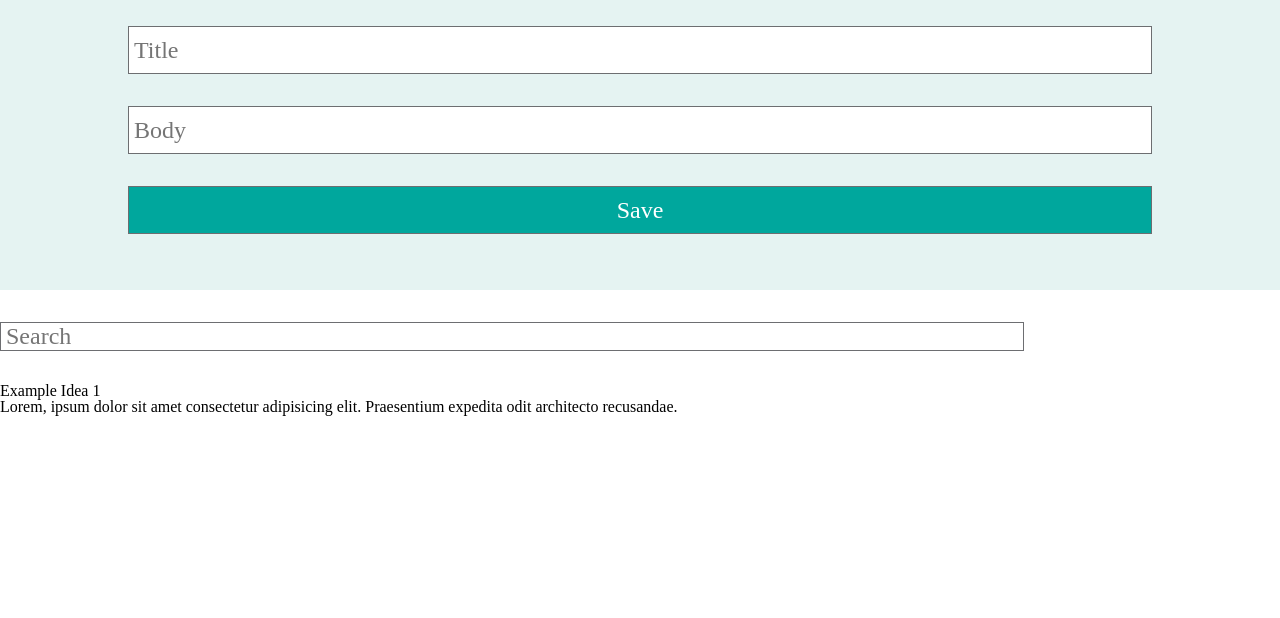
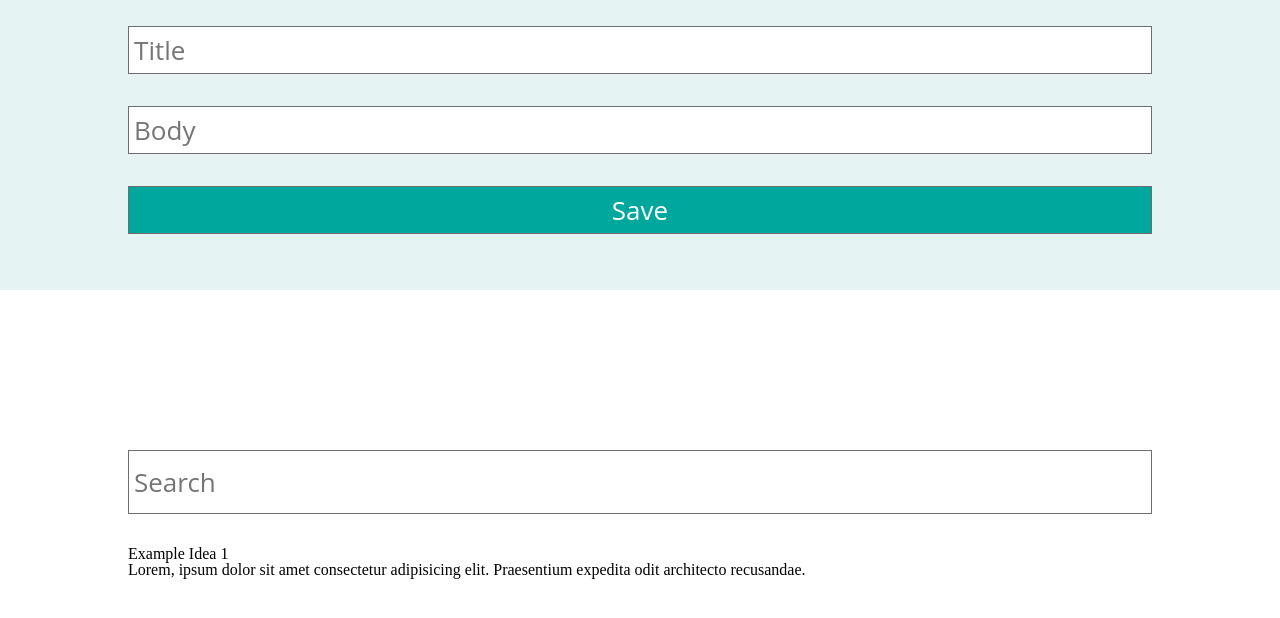
Before and after one commit to Alexbruce1/ideabox, a plain HTML site: page index.html in a window 1280 px wide. Shown: the part 110-728 px from the top of the page. Drawn offline with Linux system fonts and the light colour scheme.

Commit message:
Format search bar size

```diff
--- a/index.html
+++ b/index.html
@@ -8,7 +8,7 @@
 </head>
 <body>
   <main>
-    <form>
+    <form class="main-form">
         <h1 class="idea-logo">idea<span class="box-logo">box</span>
         </h1>
       <input type="text" placeholder="Title">
@@ -17,13 +17,15 @@
     </form>
   </main>
   <section>
-    <form>
-      <input type="search" id="search" placeholder="Search">
-    </form>
-    <article>
+    <div class="ideas-section">
+      <form>
+        <input type="search" id="search" placeholder="Search">
+      </form>
+      <article>
       <h2>Example Idea 1</h2>
       <p>Lorem, ipsum dolor sit amet consectetur adipisicing elit. Praesentium expedita odit architecto recusandae.</p>
-    </article>
+      </article>
+    </div>
   </section>
   <script type="text/javascript" src="script.js"></script>
 </body>
--- a/styles.css
+++ b/styles.css
@@ -2,8 +2,8 @@
 *:after,
 *:before {
   box-sizing: border-box;
-  font-family: 'Roboto Slab', serif;
-  font-size: 700;
+  font-family: 'Open Sans', sans-serif;
+  font-size: 400;
 }
 
 .idea-logo {
@@ -41,15 +41,32 @@ input {
     width: 100%;
     height: 15%;
     margin: 2rem 0;
-    font-size: 24px;
+    font-size: 26px;
     border: 1px solid #6d6e71;
     padding: 0 5px;
 }
-form {
+.main-form {
     width: 80%;
     height: 80%;
     display: block;
     text-align: center;
-    font-family: 'Open Sans';
-    font-size: 400;
 }
+
+section {
+    width: 100%;
+    padding: 10%;
+    display: flex;
+    justify-content: center;
+}
+
+.ideas-section {
+    background-color: #fff;
+    justify-content: center;
+    align-items: center;
+    height: 50vh;
+    width: 100%;
+}
+input#search {
+    width: 100%;
+    height: 4rem;
+}
```
